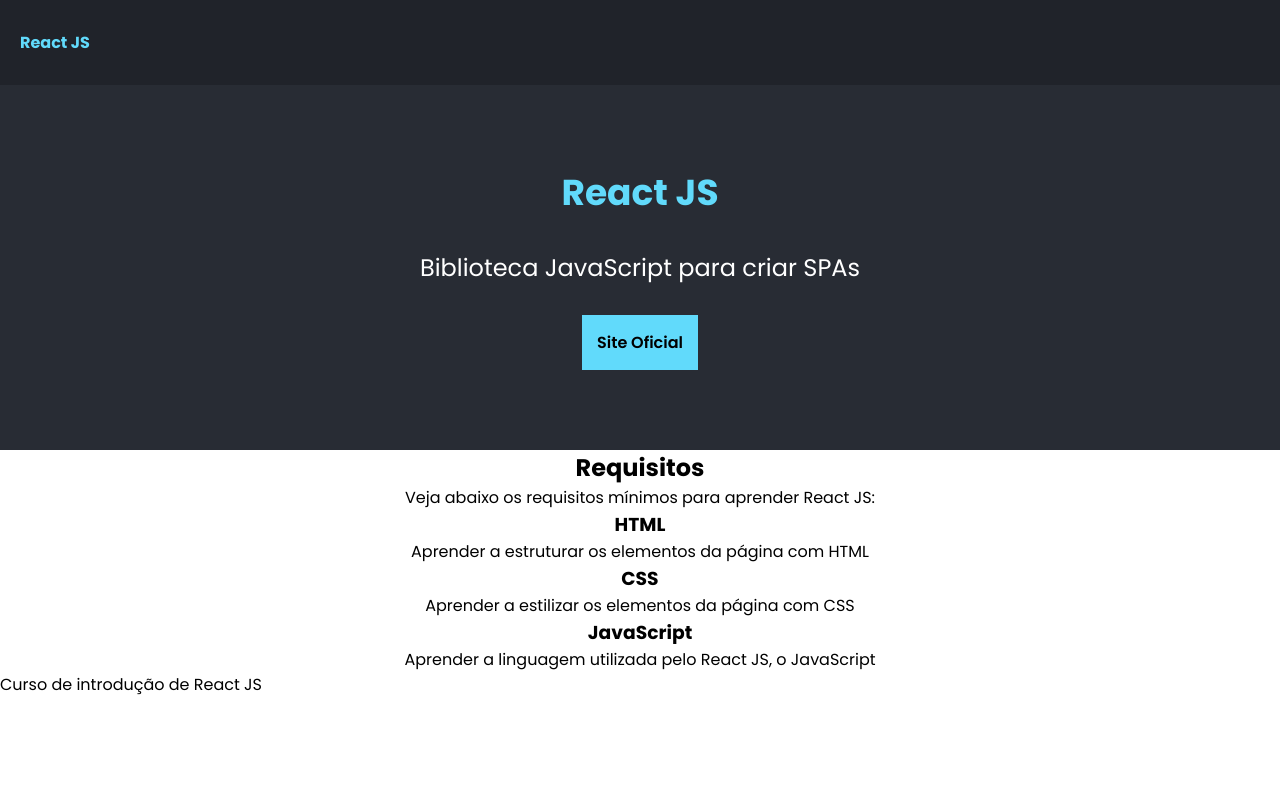
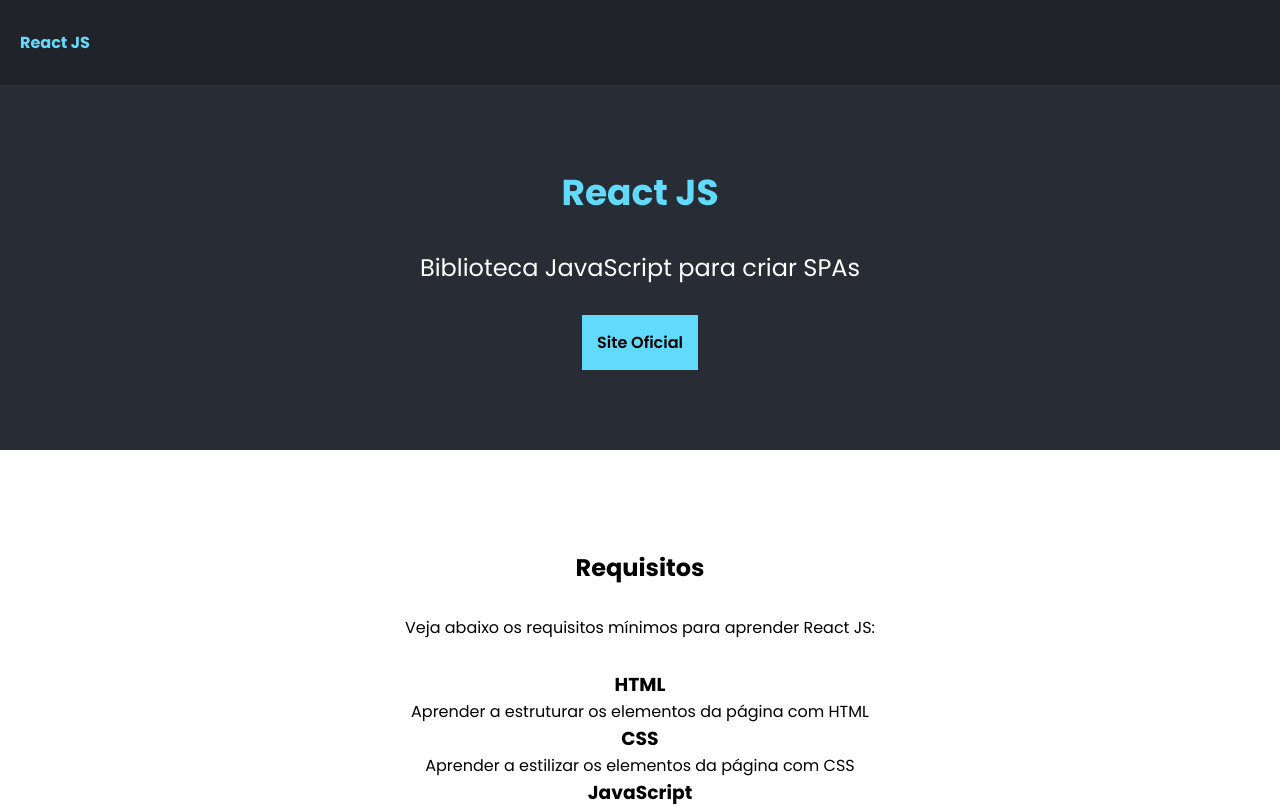
Before and after one commit to gleicekelly13/primeira_pagina_react_com_next, a Next.js app: page / in a window 1280 px wide. Shown: the top 806 px of the page. Built offline with nearby package versions, Linux system fonts and the light colour scheme.

Commit message:
Estilização da secao_requisitos

```diff
--- a/src/styles/Home.module.css
+++ b/src/styles/Home.module.css
@@ -49,3 +49,12 @@
     background-color: #61dafb;
     color: #000;
 }
+
+.secao_requisitos {
+    min-height: 50vh;
+    padding: 100px 20px;
+    display: flex;
+    flex-direction: column;
+    align-items: center;
+    gap: 30px;
+}
```
